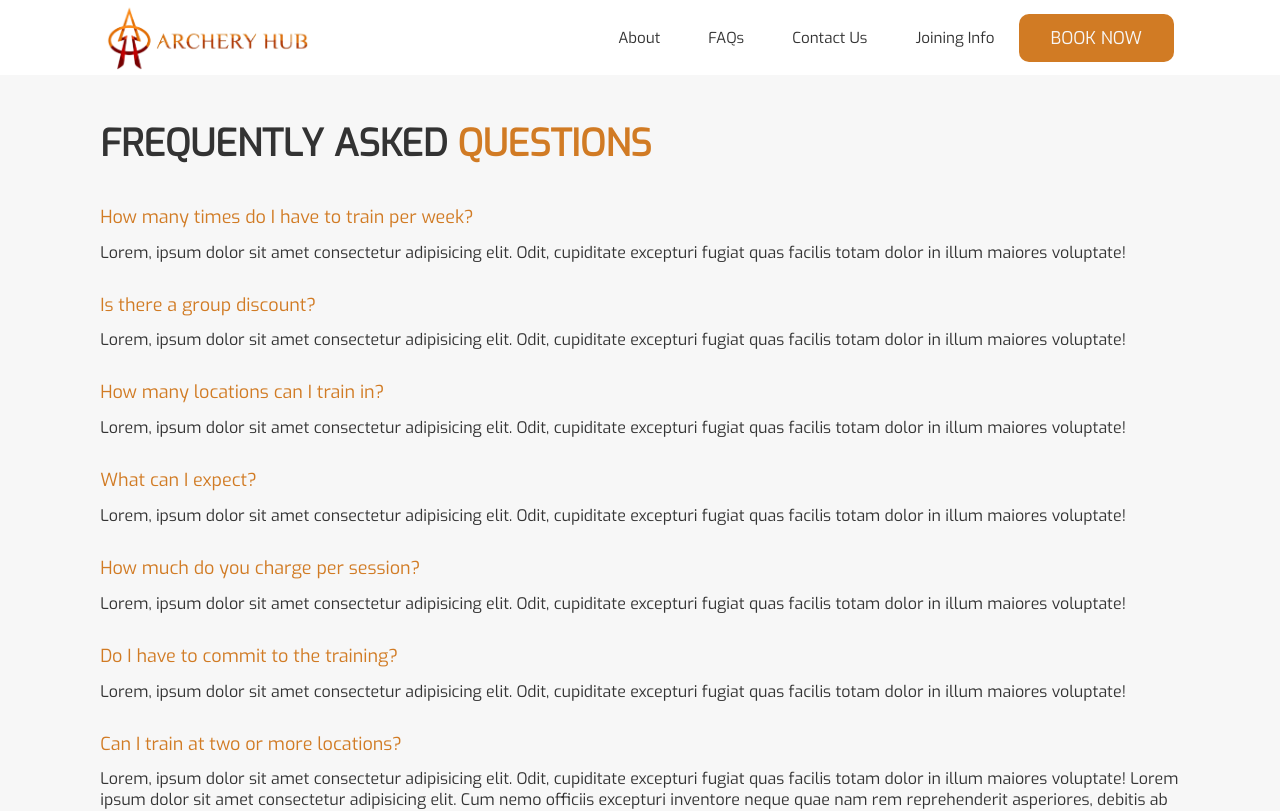
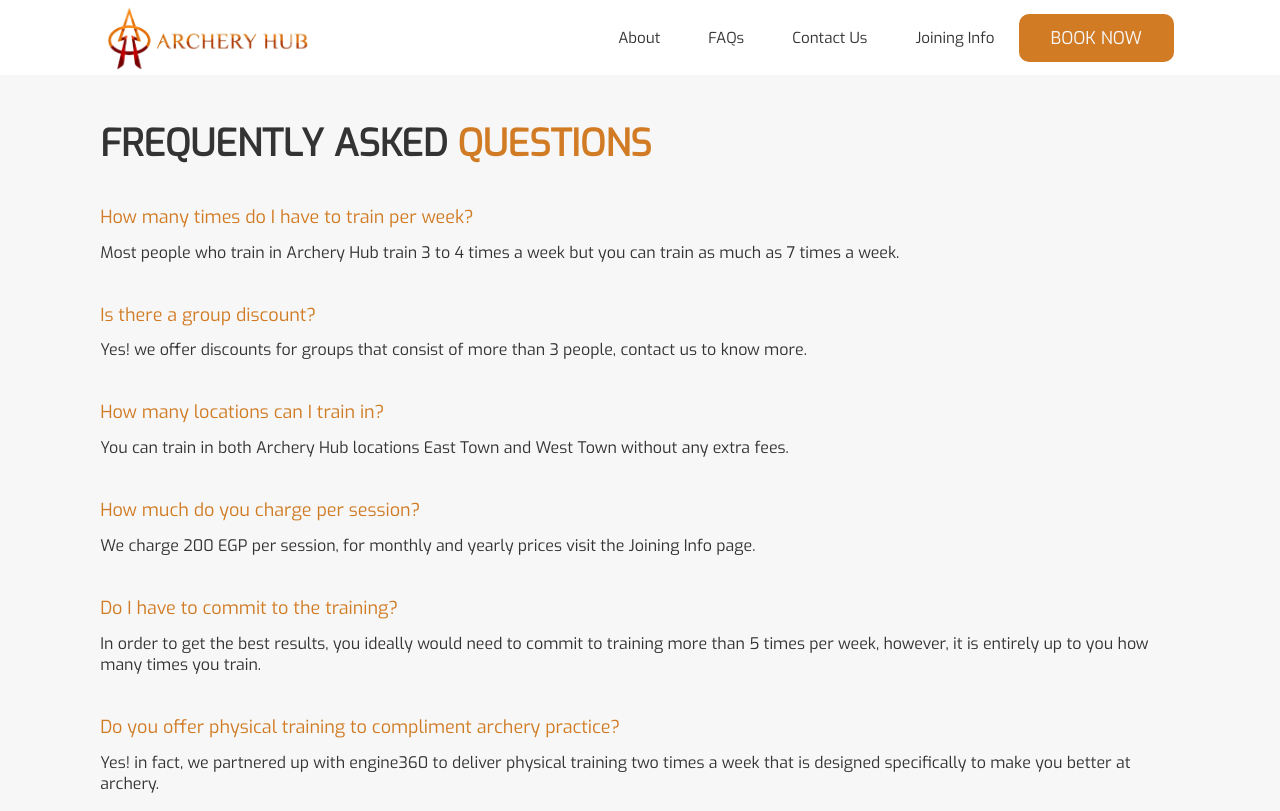
Before and after one commit to yasserelsaid/react-archery-hub, a React (Create React App) app: page /faqs in a window 1280 px wide. Shown: the top 811 px of the page. Built offline with nearby package versions, Linux system fonts and the light colour scheme.

Commit message:
updated faqs

```diff
--- a/src/components/Memberships/Memberships.js
+++ b/src/components/Memberships/Memberships.js
@@ -2,7 +2,7 @@ import React from 'react';
 import Membership from './Membership/Membership';
 import classes from './Memberships.module.css';
 
-const memberships = (props) => (
+const memberships = props => (
   <section className={classes.MembershipsFull}>
     <div className='container'>
       <h2 className='l-heading-2 center-txt primary-text-dark py-1'>
@@ -13,17 +13,17 @@ const memberships = (props) => (
         <Membership
           type='One Session'
           description='If you want to try archery for fun, you can come visit us and pay for only one session.'
-          displayedPrice='$/Session'
+          displayedPrice='200 EGP/Session'
         />
         <Membership
           type='Monthly'
           description='If you want to practice archery and you can commit for a whole month then this is your plan.'
-          displayedPrice='$$/Month'
+          displayedPrice='1500 EGP /Month'
         />
         <Membership
           type='Yearly'
           description='If you are serious about becoming a professional archer and have big goals in archery, you can pay the yearly fee at a discounted price.'
-          displayedPrice='$$$/Year'
+          displayedPrice='8000 EGP /Year'
         />
       </div>
     </div>
--- a/src/containers/Contact/Contact.js
+++ b/src/containers/Contact/Contact.js
@@ -21,7 +21,7 @@ const contact = (props) => (
         </h1>
         <p>Please fill out the form below to contact us.</p>
 
-        <form action="">
+        <form action="https://formspree.io/mnqgbzjy" method="POST" >
           <FormGroupAnimated
             type="text"
             name="name"
--- a/src/containers/FAQs/FAQs.js
+++ b/src/containers/FAQs/FAQs.js
@@ -22,37 +22,31 @@ const faqs = props => (
 
         <QA
           question='How many times do I have to train per week?'
-          answer='Lorem, ipsum dolor sit amet consectetur adipisicing elit. Odit, cupiditate excepturi fugiat quas facilis totam dolor in illum maiores voluptate!'
+          answer='Most people who train in Archery Hub train 3 to 4 times a week but you can train as much as 7 times a week.'
         />
 
         <QA
           question='Is there a group discount?'
-          answer='Lorem, ipsum dolor sit amet consectetur adipisicing elit. Odit, cupiditate excepturi fugiat quas facilis totam dolor in illum maiores voluptate!'
+          answer='Yes! we offer discounts for groups that consist of more than 3 people, contact us to know more.'
         />
 
         <QA
           question='How many locations can I train in?'
-          answer='     Lorem, ipsum dolor sit amet consectetur adipisicing elit. Odit, cupiditate excepturi fugiat quas facilis totam dolor in illum maiores voluptate!'
+          answer='You can train in both Archery Hub locations East Town and West Town without any extra fees.'
         />
-        <QA
-          question='What can I expect?'
-          answer='     Lorem, ipsum dolor sit amet consectetur adipisicing elit. Odit, cupiditate excepturi fugiat quas facilis totam dolor in illum maiores voluptate!'
-        />
+
         <QA
           question='How much do you charge per session?'
-          answer='     Lorem, ipsum dolor sit amet consectetur adipisicing elit. Odit, cupiditate excepturi fugiat quas facilis totam dolor in illum maiores voluptate!'
+          answer='We charge 200 EGP per session, for monthly and yearly prices visit the Joining Info page. '
         />
         <QA
           question='Do I have to commit to the training?'
-          answer='     Lorem, ipsum dolor sit amet consectetur adipisicing elit. Odit, cupiditate excepturi fugiat quas facilis totam dolor in illum maiores voluptate!'
+          answer='In order to get the best results, you ideally would need to commit to training more than 5 times per week, however, it is entirely up to you how many times you train.'
         />
+
         <QA
-          question='Can I train at two or more locations?'
-          answer='         Lorem, ipsum dolor sit amet consectetur adipisicing elit. Odit, cupiditate excepturi fugiat quas facilis totam dolor in illum maiores voluptate! Lorem ipsum dolor sit amet consectetur adipisicing elit. Cum nemo officiis excepturi inventore neque quae nam rem reprehenderit asperiores, debitis ab quidem omnis at totam.'
-        />
-        <QA
-          question='How many times do I have to train per week?'
-          answer='     Lorem, ipsum dolor sit amet consectetur lorem adipisicing elit. Odit, cupiditate excepturi fugiat quas facilis totam dolor in illum maiores voluptate!'
+          question='Do you offer physical training to compliment archery practice?'
+          answer='Yes! in fact, we partnered up with engine360 to deliver physical training two times a week that is designed specifically to make you better at archery.'
         />
 
         <p className={classes.MoreQuestions}>Still Have a Question?</p>
--- a/src/containers/FAQs/QA/QA.module.css
+++ b/src/containers/FAQs/QA/QA.module.css
@@ -6,5 +6,5 @@
 
 .Answer {
   color: #333;
-  margin-bottom: 30px;
+  margin-bottom: 40px;
 }
```
Also changed, not shown: src/components/Reservation/UserInfoForm/UserInfoForm.js (+4 -4 lines).
